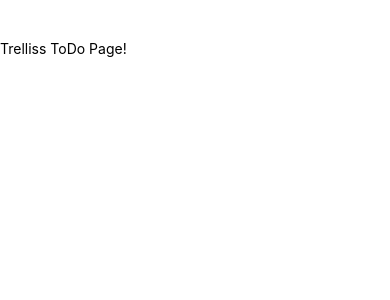
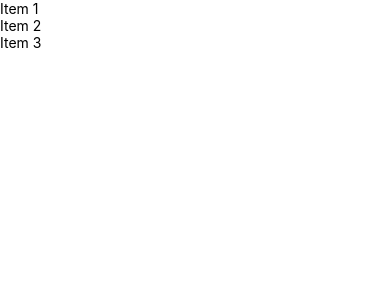
Before and after one commit to bomazani/my-trelliss-nav, a React Native app: screen / in a window 390 px wide. Shown: the top 300 px of the page. Built offline with nearby package versions, Linux system fonts and the light colour scheme.

Commit message:
Very basic list setup using FlatList.

```diff
--- a/App.js
+++ b/App.js
@@ -1,10 +1,29 @@
 import React, { useState } from 'react';
-import { StyleSheet, Text, View } from 'react-native';
+import { StyleSheet, Text, View, FlatList } from 'react-native';
 
 export default function App() {
+  const [todos, setTodos] = useState([
+    { text: 'Item 1', key: '1' },
+    { text: 'Item 2', key: '2' },
+    { text: 'Item 3', key: '3' },
+  ]);
+
   return (
     <View style={styles.container}>
-      <Text style={styles.title}>Trelliss ToDo Page!</Text>
+      {/* header */}
+      {/* <Text style={styles.title}>Trelliss ToDo Page!</Text> */}
+
+      <View style={styles.content}>
+        {/* todo form */}
+        <View style={styles.list}>
+          <FlatList
+            data={todos}
+            renderItem={({ item }) => (
+              <Text>{item.text}</Text>
+            )}
+          />
+        </View>
+      </View>
     </View>
   );
 }
```
